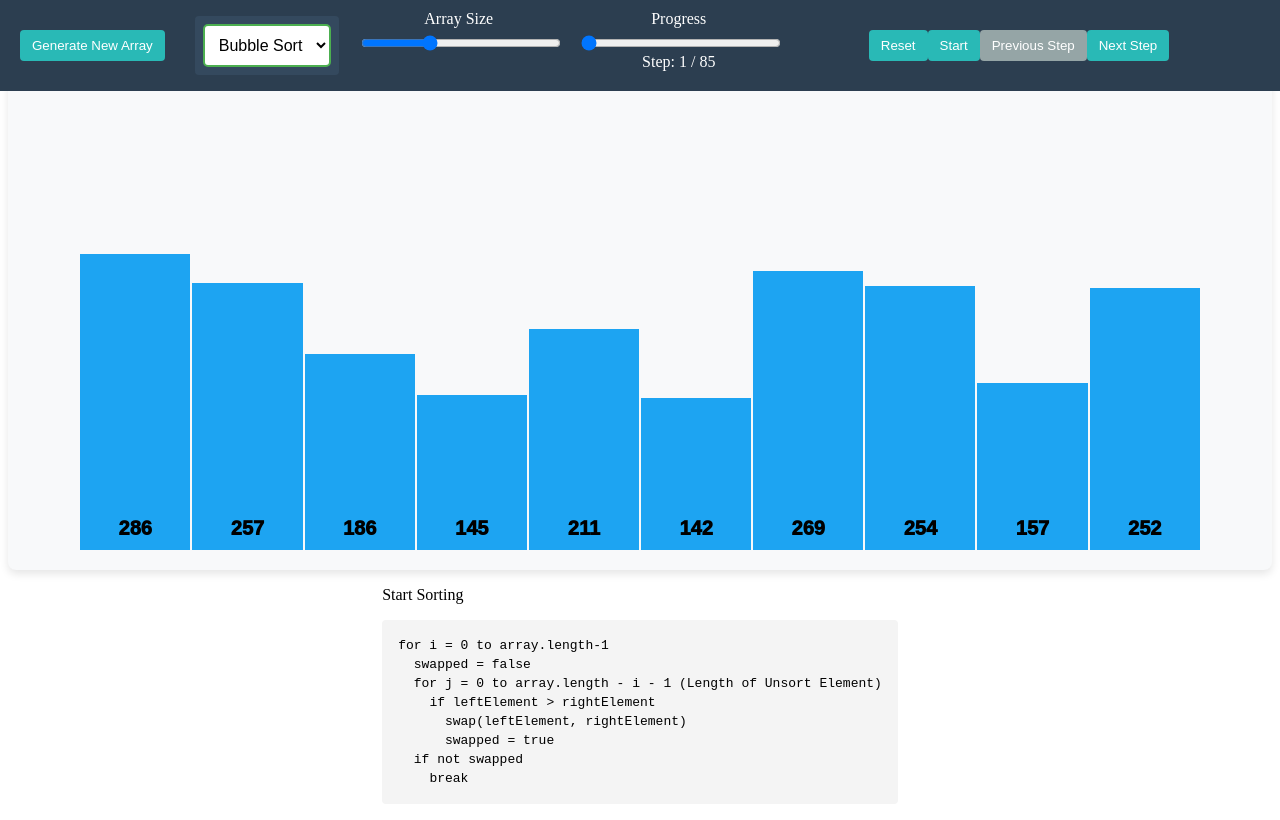
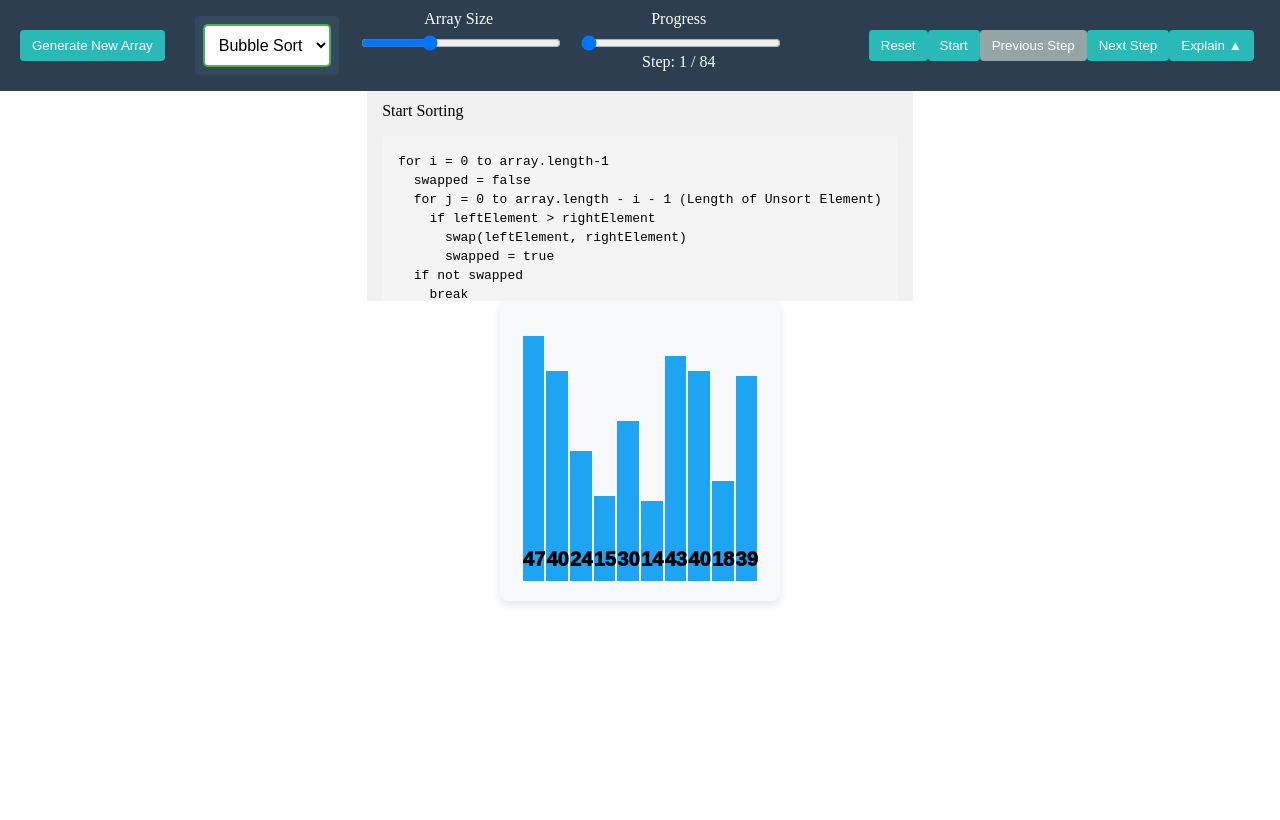
Before and after one commit to TonyLai1101/Sorting-Visualizer, a React (Create React App) app: page / in a window 1280 px wide. Shown: the top 820 px of the page. Built offline with nearby package versions, Linux system fonts and the light colour scheme; the HTML template or start-up script is replaced by a standard one.

Commit message:
add explain button

```diff
--- a/src/algorithms/bubbleSort.js
+++ b/src/algorithms/bubbleSort.js
@@ -26,11 +26,7 @@ export function bubbleSort(arr) {
 			explanation: {
 				__html: `<div>Set <b>swapped</b> = <span style="color: red;">false</span></div>
 						 <div>Then iterate from 0 to ${n - i - 1}</div>
-						 <p>Current variables:</p>
-          					    <ul>
-          					      <li>i: ${i}</li>
-          					      <li>swapped: ${swapped}</li>
-          					    </ul>`,
+						 <p>Current variables: <span class="variables">i: ${i}, j: N/A, swapped: ${swapped}</span></p>`,
 			},
 			sorted_indices: [...sortedIndices],
 		});
@@ -46,14 +42,7 @@ export function bubbleSort(arr) {
 					__html: `
           					  <div>
           					    <p>Check if ${auxArray[j]} > ${auxArray[j + 1]} ?  => <b>${isGreater ? "YES, need to swap" : "NO, do not need to swap"}</b></p>
-          					    <p>Current variables:</p>
-          					    <ul>
-          					      <li>i: ${i}</li>
-          					      <li>j: ${j}</li>
-          					      <li>swapped: ${swapped}</li>
-          					    </ul>
-          					  </div>
-          					`,
+          					    <p>Current variables: <span class="variables">i: ${i}, j: ${j}, swapped: ${swapped}</span></p>`,
 				},
 				sorted_indices: [...sortedIndices],
 			});
@@ -66,12 +55,7 @@ export function bubbleSort(arr) {
 					action: "swap",
 					explanation: {
 						__html: `<div>Swapped ${auxArray[j + 1]} and ${auxArray[j]}; <b>swapped</b> = ${swapped}.</div>
-						<p>Current variables:</p>
-                <ul>
-                  <li>i: ${i}</li>
-                  <li>j: ${j}</li>
-                  <li>swapped: ${swapped}</li>
-                </ul>`,
+						            <p>Current variables: <span class="variables">i: ${i}, j: ${j}, swapped: ${swapped}</span></p>`,
 					},
 					sorted_indices: [...sortedIndices],
 				});
@@ -89,12 +73,7 @@ export function bubbleSort(arr) {
 				sorted_indices: [...sortedIndices],
 				explanation: {
 					__html: `<div>This element is sorted</div>
-					<p>Current variables:</p>
-                <ul>
-                  <li>i: ${i}</li>
-                  <li>j: </li>
-                  <li>swapped: ${swapped}</li>
-                </ul>`,
+					            <p>Current variables: <span class="variables">i: ${i}, j: N/A, swapped: ${swapped}</span></p>`,
 				},
 			});
 
--- a/src/components/Bars.js
+++ b/src/components/Bars.js
@@ -46,7 +46,6 @@ const Bars = ({ array, step, algorithm }) => {
 
 	// Memoize the bar width calculation
 	const barWidth = useMemo(() => Math.max(2, 100 / array.length - 1), [array.length]);
-	const color = barWidth > 5 ? "white" : "transparent";
 
 	return (
 		<div className="array-container">
@@ -55,7 +54,7 @@ const Bars = ({ array, step, algorithm }) => {
 					key={idx}
 					className="array-bar"
 					style={{
-						height: `${value}px`,
+						height: `${value*5}px`,
 						width: `${barWidth}%`,
 						backgroundColor: getBarColor(idx, value),
 					}}
--- a/src/components/Control.js
+++ b/src/components/Control.js
@@ -18,19 +18,14 @@ const Controls = ({
 	onPreviousStep,
 	onAlgorithmChange,
 	onSliderChange,
+	isExplanationOpen,
+  toggleExplanation,
 }) => (
 	<div className="controls">
-    <button
-      onClick={() => onGenerateNewArray(10)}
-      disabled={!paused && !completed}
-    >
+		<button onClick={() => onGenerateNewArray(10)} disabled={!paused && !completed}>
 			Generate New Array
 		</button>
-    <AlgorithmSelector
-      algorithm={algorithm}
-      onAlgorithmChange={onAlgorithmChange}
-      disabled={!paused}
-    />
+		<AlgorithmSelector algorithm={algorithm} onAlgorithmChange={onAlgorithmChange} disabled={!paused} />
 		<div className="sliders-wrapper">
 			<div className="slider-container">
 				<label htmlFor="arraySize">Array Size</label>
@@ -60,11 +55,9 @@ const Controls = ({
 					Step: {currentStepIndex + 1} / {steps.length}
 				</span>
 			</div>
-
 		</div>
 
 		<div className="control-buttons">
-
 			<ControlButtons
 				onStart={onStart}
 				onPause={onPause}
@@ -75,10 +68,11 @@ const Controls = ({
 				completed={completed}
 				currentStepIndex={currentStepIndex}
 				stepGenerated={stepGenerated}
+				isExplanationOpen={isExplanationOpen}
+				toggleExplanation={toggleExplanation}
 			/>
 		</div>
 	</div>
-
 );
 
 export default React.memo(Controls);
--- a/src/components/ControlButtons.js
+++ b/src/components/ControlButtons.js
@@ -10,21 +10,25 @@ const ControlButtons = ({
 	completed,
 	currentStepIndex,
 	stepGenerated,
+	toggleExplanation,
+	isExplanationOpen,
 }) => (
+	<div className="control-buttons">
+		<button onClick={() => onReset(0)} disabled={(!paused && !completed) || !stepGenerated}>
+			Reset
+		</button>
 
-    <div className="control-buttons">
-
-        <button onClick={()=>onReset(0)} disabled={!paused && !completed  || !stepGenerated }>Reset</button>
-
-        <button onClick={() => paused ? onStart() : onPause()} disabled={!stepGenerated || completed}>
-            {paused ? 'Start' : 'Pause'}
-
+		<button onClick={() => (paused ? onStart() : onPause())} disabled={!stepGenerated || completed}>
+			{paused ? "Start" : "Pause"}
 		</button>
-        <button onClick={() => onPreviousStep(currentStepIndex-1)} disabled={!paused || currentStepIndex <= 0 || !stepGenerated}>
+		<button onClick={() => onPreviousStep(currentStepIndex - 1)} disabled={!paused || currentStepIndex <= 0 || !stepGenerated}>
 			Previous Step
 		</button>
-        <button onClick={() => onNextStep(currentStepIndex+1)} disabled={!paused || completed || !stepGenerated}>
+		<button onClick={() => onNextStep(currentStepIndex + 1)} disabled={!paused || completed || !stepGenerated}>
 			Next Step
+		</button>
+		<button onClick={toggleExplanation} className="explain-toggle">
+			Explain {isExplanationOpen ? "▲" : "▼"}
 		</button>
 	</div>
 );
--- a/src/components/ExplanationSection.js
+++ b/src/components/ExplanationSection.js
@@ -1,16 +1,10 @@
-import React from 'react';
+import React from "react";
 import "../style/ExplanationSection.css";
 
-const ExplanationSection = ({ isOpen, step, pseudoCode, currentAction }) => {
-  // if (!isOpen) return null;
-  let { explanation, action } =0;
-  if (step && pseudoCode) {
-		explanation = step.explanation;
-		action = step.action;
-    console.log(pseudoCode);
-  }
+const ExplanationSection = ({ step, pseudoCode }) => {
+	let { explanation, action } = step || {};
 
-  return (
+	return (
 		<div className="explanation-section">
 			<div className="explanation" dangerouslySetInnerHTML={explanation}></div>
 			{Array.isArray(pseudoCode) && pseudoCode.length > 0 && (
@@ -23,7 +17,7 @@ const ExplanationSection = ({ isOpen, step, pseudoCode, currentAction }) => {
 				</pre>
 			)}
 		</div>
-  );
+	);
 };
 
 export default ExplanationSection;
--- a/src/components/SortingVisualizer.js
+++ b/src/components/SortingVisualizer.js
@@ -4,7 +4,6 @@ import { useSorting } from './useSorting';
 import Controls from './Control';
 import Bars from './Bars'
 import ExplanationSection from './ExplanationSection';
-// import { ChevronDown, ChevronUp } from 'lucide-react';
 
 
 const SortingVisualizer = () => {
@@ -14,9 +13,9 @@ const SortingVisualizer = () => {
 		steps,
 		paused,
 		currentStepIndex,
-		sortedIndices,
 		completed,
 		pseudoCode,
+		isExplanationOpen,
 
 		generateNewArray,
         setAlgorithm,
@@ -24,9 +23,9 @@ const SortingVisualizer = () => {
         startSorting,
         pauseSorting,
         onReset,
+		toggleExplanation,
 
-		toggleExplanation,
-		isExplanationOpen,
+
 
 		explanation
 
@@ -35,12 +34,15 @@ const SortingVisualizer = () => {
 	//   const toggleExplanation = () => setIsExplanationOpen(!isExplanationOpen);
 
 
+
+
 	// This component visualizes sorting algorithms
 	// It uses the useSorting hook to manage the sorting state and operations
 	// The Controls component handles user interactions
 	// The Bars component renders the visual representation of the array
 	return (
 		<div className="sorting-visualizer">
+			<div className="controls">
 				<Controls
 					steps={steps}
 					stepGenerated={steps.length > 1}
@@ -56,10 +58,15 @@ const SortingVisualizer = () => {
 					onPreviousStep={setStep}
 					onAlgorithmChange={setAlgorithm}
 					onSliderChange={setStep}
+					toggleExplanation={toggleExplanation}
+					isExplanationOpen={isExplanationOpen}
 				/>
+			</div>
 
+			<div className="top-section">{isExplanationOpen && <ExplanationSection step={steps[currentStepIndex]} pseudoCode={pseudoCode} />}</div>
+			<div className="bars-container">
 				<Bars array={array} step={steps[currentStepIndex]} algorithm={algorithm} />
-			<ExplanationSection step={steps[currentStepIndex]} pseudoCode={pseudoCode}></ExplanationSection>
+			</div>
 		</div>
 	);
 };
--- a/src/components/useSorting.js
+++ b/src/components/useSorting.js
@@ -9,6 +9,7 @@ const SET_ALGORITHM = 'SET_ALGORITHM';
 const RESET_ARRAY = "RESET_ARRAY";
 const SET_STEP = 'SET_STEP';
 const GENERATE_ARRAY = 'GENERATE_ARRAY';
+const setIsExplanationOpen =  "setIsExplanationOpen";
 const initialSize = 10;
 
 // Reducer function
@@ -38,6 +39,7 @@ const initialState = {
 	currentStepIndex: 0,
 	paused: true,
 	pseudoCode: [],
+	isExplanationOpen: true,
 };
 function sortingReducer(state, action) {
     switch (action.type) {
@@ -90,6 +92,11 @@ function sortingReducer(state, action) {
 				paused: true,
 				pseudoCode: pseudoCode,
 			};
+        case setIsExplanationOpen:
+            return {
+				...state,
+                isExplanationOpen: action.payload
+			};
 
         default:
             return state;
@@ -117,14 +124,6 @@ export function useSorting() {
         dispatch({ type: SET_STEP, payload: step });
     };
 
-    // const nextStep = useCallback(() => {
-    //     setStep('next');
-    // }, []);
-
-    // const previousStep = useCallback(() => {
-    //     setStep('previous');
-    // }, []);
-
     const startSorting = () => {
         console.log("Running startSorting");
         dispatch({ type: START_SORTING });
@@ -139,6 +138,10 @@ export function useSorting() {
         console.log("Running resetArray:");
         // dispatch({ type: RESET_ARRAY })
         dispatch({ type: SET_STEP, payload: 0 });
+    };
+    const toggleExplanation = () =>{
+        console.log("Running toggleExplanation:");
+        dispatch({ type: setIsExplanationOpen , payload : !state.isExplanationOpen});
     };
 
     // This effect handles the automatic progression of sorting steps
@@ -168,5 +171,6 @@ export function useSorting() {
 		startSorting,
 		pauseSorting,
 		onReset,
+		toggleExplanation,
 	};
 }
--- a/src/helper/generateArray.js
+++ b/src/helper/generateArray.js
@@ -2,7 +2,7 @@ export function generateRandomArray (size) {
   console.log("Running generateRandomArray Func")
   const array = [];
   for (let i = 0; i < size; i++) {
-    array.push(randomIntFromInterval(100, 300));
+    array.push(randomIntFromInterval(5, 50));
   }
   console.log(array)
   return array;
--- a/src/style/Bars.css
+++ b/src/style/Bars.css
@@ -2,7 +2,7 @@
     display: flex;
     align-items: flex-end;
     justify-content: center;
-    height: 500px;
+    height: 300px;
     width: 100%;
     background-color: #f8f9fa;
     padding: 20px;
--- a/src/style/ExplanationSection.css
+++ b/src/style/ExplanationSection.css
@@ -32,3 +32,27 @@
 .explanation-section p {
     margin-bottom: 10px;
 }
+
+.explanation-section {
+    background-color: #f0f0f0;
+    padding: 15px;
+    border-top: 1px solid #ddd;
+    height: 200px;
+    /* Adjust this value as needed */
+    overflow-y: auto;
+    transition: max-height 0.3s ease-out, opacity 0.3s ease-out;
+}
+
+.explanation-section.closed {
+    max-height: 0;
+    opacity: 0;
+    padding: 0;
+    border-top: none;
+    overflow: hidden;
+}
+
+/* Ensure content doesn't overflow horizontally */
+.explanation-section pre {
+    white-space: pre-wrap;
+    word-break: break-word;
+}
--- a/src/style/SortingVisualizer.css
+++ b/src/style/SortingVisualizer.css
@@ -9,4 +9,5 @@
 
 
 
+
 @media (max-width: 768px){}
```
Lines whose indentation alone changed are shown as unchanged.
